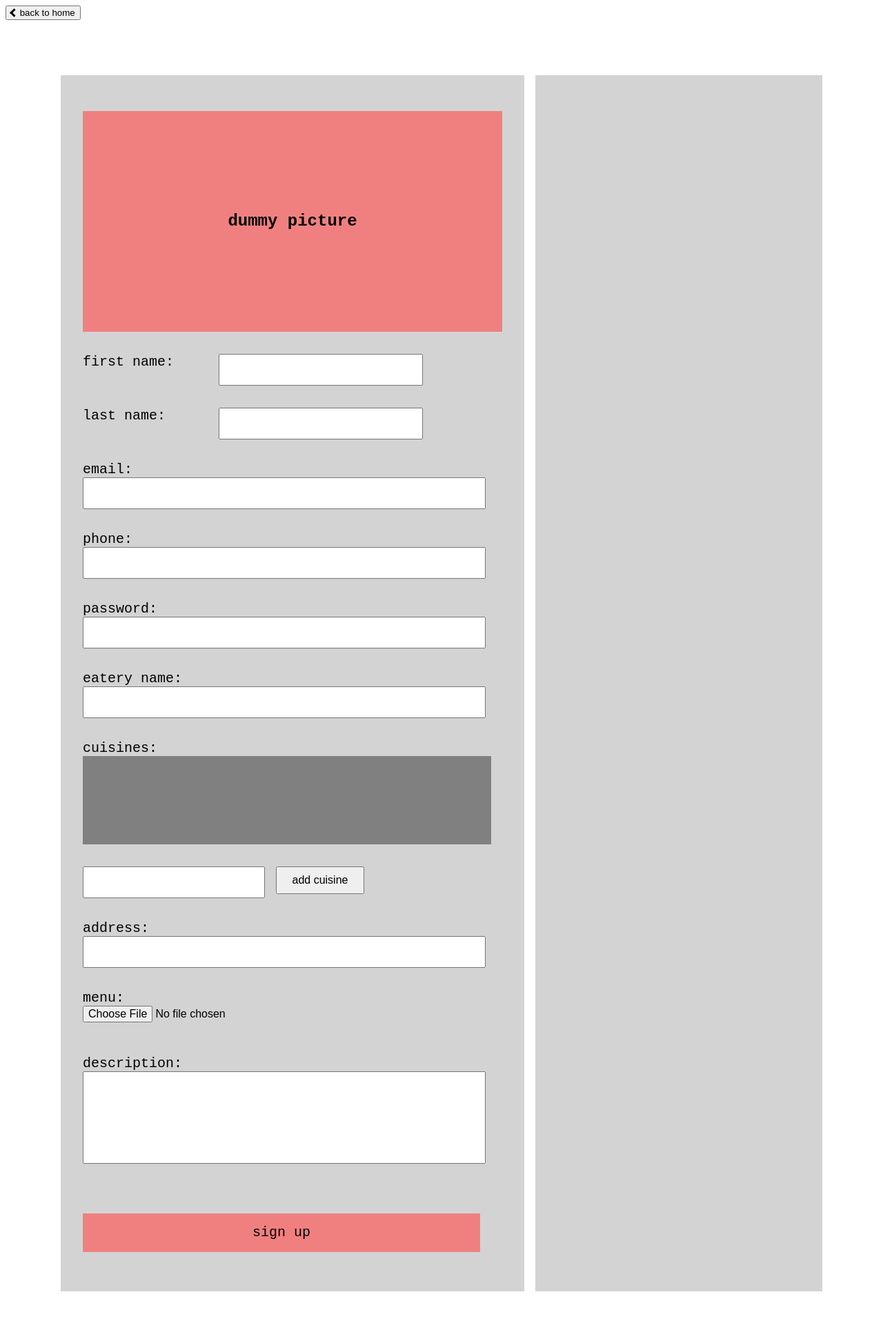
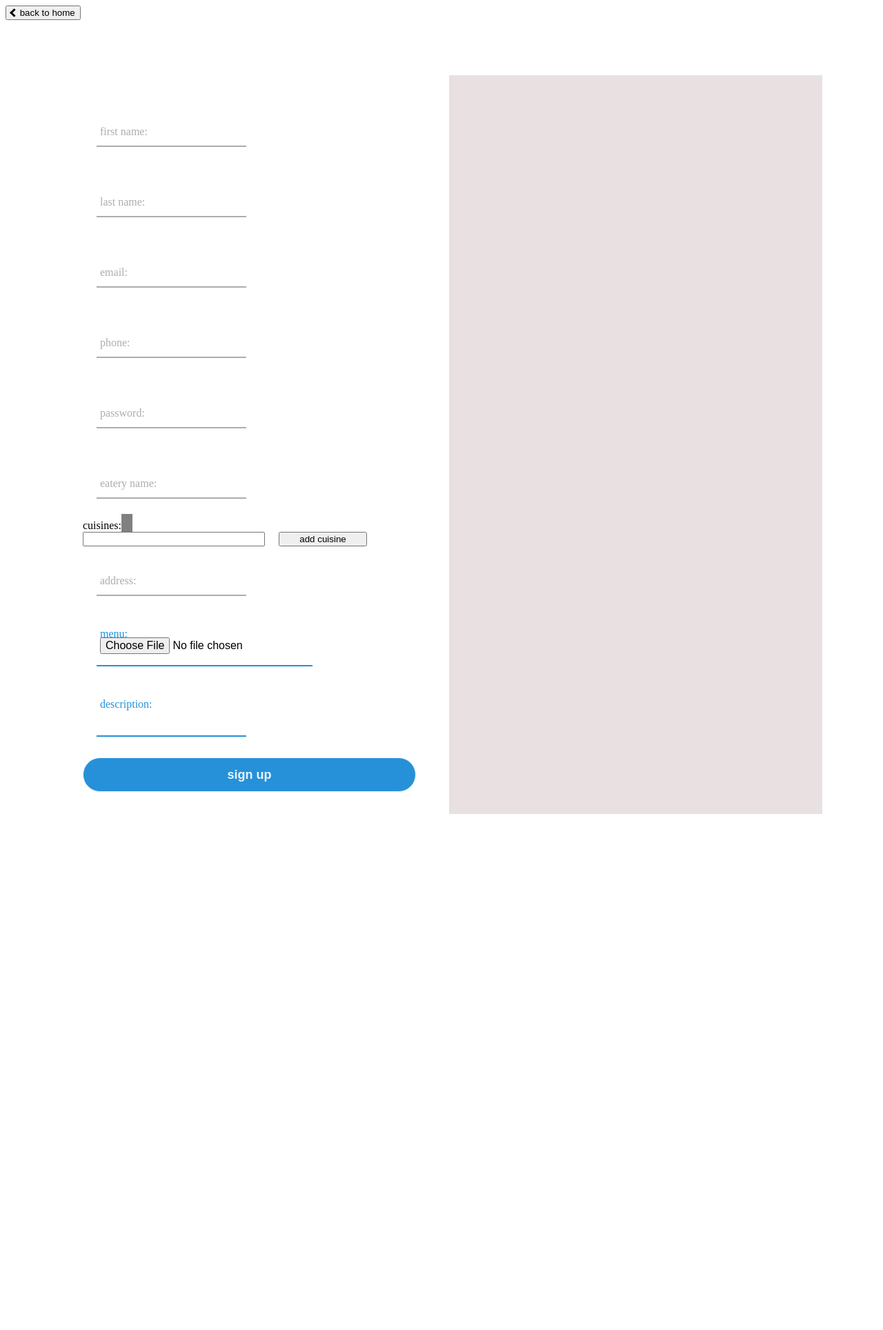
Before and after one commit to JoeZhao527/capstoneproject-comp3900-h13a-pass, a Flask app: page /eatery/register in a window 1280 px wide. Shown: the whole page at 69% size. After the commit the page ends 1180 px from the top, so only its background shows below. Run offline with Flask 2, Linux system fonts and the light colour scheme.

Commit message:
update register frontend

```diff
--- a/frontend/static/styles/eatery_register.css
+++ b/frontend/static/styles/eatery_register.css
@@ -22,60 +22,15 @@
 
 .content {
     margin: 5rem 0.5rem 3rem 5rem;
-    background-color: lightgray;
+    background-color: white;
     width: 40rem;
     padding: 2rem;
 }
 .img {
     margin: 5rem 5rem 3rem 0.5rem;
-    background-color: lightgray;
+    background-color: rgb(233, 225, 225);
     width: 50%;
     padding: 2rem;
-}
-
-#head {
-    width: 38rem;
-    height: 20rem;
-    line-height: 20rem;
-    background-color: var(--primary-color);
-    margin-bottom: 2rem;
-    text-align: center;
-    font-family: 'Courier New', Courier, monospace;
-}
-
-.sign-up-form label{
-    font-family: 'Courier New', Courier, monospace;
-    font-size: 20px;
-}
-
-.sign-up-form input {
-    height: 2.5rem;
-    width: 36rem;
-    font-size: 16px;
-}
-
-#fname, #lname {
-    width: 18rem;
-}
-
-#description {
-    height: 8rem;
-}
-.sign-up-form {
-    display: grid;
-    width: 70%;
-    grid-gap: 2rem;
-}
-
-.sign-up-form div{
-    display: grid;
-    grid-template-columns: 1fr;
-}
-
-.sign-up-form div:first-child{
-    display: grid;
-    grid-template-columns: 1fr 2fr;
-    grid-row-gap: 2rem;
 }
 
 #cuisine {
@@ -109,18 +64,71 @@
     cursor: pointer;
 }
 
-#submit {
-    background-color: var(--btn-color);
-    font-family: 'Courier New', Courier, monospace;
-    font-size: 20px;
-    width: 36rem;
-    height: 3.5rem;
-    text-align: center;
-    border-style: hidden;
-    margin-top: 40px;
-    margin-bottom: 25px;
+/* overwrite submission form style */
+form .txt_field{
+    display: inline-block;
+    position: relative;
+    border-bottom: 2px solid #adadad;
+    margin: 30px 20px;
 }
 
-#submit:hover {
-    background-color: rgb(245, 163, 163);
+.txt_field input{
+    width: 100%;
+    padding: 0 5px;
+    height: 40px;
+    font-size: 16px;
+    border: none;
+    background: none;
+    outline: none;
 }
+.txt_field label{
+    position: absolute;
+    top: 50%;
+    left: 5px;
+    color: #adadad;
+    transform: translateY(-50%);
+    font-size: 16px;
+    pointer-events: none;
+    transition: .5s;
+}
+.txt_field span::before{
+    content: '';
+    position: absolute;
+    top: 40px;
+    left: 0;
+    width: 0%;
+    height: 2px;
+    background: #2691d9;
+    transition: .5s;
+}
+.txt_field input:focus ~ label,
+.txt_field input:valid ~ label{
+    top: -5px;
+    color: #2691d9;
+}
+.txt_field input:focus ~ span::before,
+.txt_field input:valid ~ span::before{
+    width: 100%;
+}
+
+input[type="submit"]:hover{
+    border-color: #2691d9;
+    transition: .5s;
+}
+
+input[type="submit"]{
+    width: 100%;
+    height: 50px;
+    border: 1px solid;
+    background: #2691d9;
+    border-radius: 25px;
+    font-size: 18px;
+    color: #e9f4fb;
+    font-weight: 700;
+    cursor: pointer;
+    outline: none;
+}
+input[type="submit"]:hover{
+    border-color: #2691d9;
+    transition: .5s;
+}
--- a/frontend/templates/eatery_register.html
+++ b/frontend/templates/eatery_register.html
@@ -10,29 +10,36 @@
     <button id="back-home" class="back-home"><i class="arrow left"></i> back to home</button>
     <section class="container">
         <div class="content">
-            <div id="head"><h1>dummy picture</h1></div>
             <form id="sign-up-form" class="sign-up-form" name="sign-up-form">
-                <div>
+                <div class="txt_field">
+                    <input type="text" name="fname" id="fname" required>
+                    <span></span>
                     <label for="fname">first name:</label>
-                    <input type="text" name="fname" id="fname" required>
+                </div>
+                <div class="txt_field">
+                    <input type="text" name="lname" id="lname" required>
+                    <span></span>
                     <label for="lname">last name:</label>
-                    <input type="text" name="lname" id="lname" required>
                 </div>
-                <div>
+                <div class="txt_field">
+                    <input type="email" name="email" id="email" required>
+                    <span></span>
                     <label for="email">email:</label>
-                    <input type="email" name="email" id="email" required>
                 </div>
-                <div>
+                <div class="txt_field">
+                    <input type="text" name="phone" id="phone" required>
+                    <span></span>
                     <label for="phone">phone:</label>
-                    <input type="text" name="phone" id="phone" required>
                 </div>
-                <div>
+                <div class="txt_field">
+                    <input type="text" name="password" id="password" required>
+                    <span></span>
                     <label for="password">password:</label>
-                    <input type="text" name="password" id="password" required>
                 </div>
-                <div>
+                <div class="txt_field">
+                    <input type="text" name="ename" id="ename" required>
+                    <span></span>
                     <label for="ename">eatery name:</label>
-                    <input type="text" name="ename" id="ename" required>
                 </div>
                 <div>
                     <label for="cuisines">cuisines:</label>
@@ -44,17 +51,20 @@
                         <input type="button" value="add cuisine" id="add-cuisine">
                     </div>
                 </div>
-                <div>
+                <div class="txt_field">
+                    <input type="text" name="address" id="address" required>
+                    <span></span>
                     <label for="address">address:</label>
-                    <input type="text" name="address" id="address" required>
                 </div>
-                <div>
+                <div class="txt_field">
+                    <input type="file" name="menu" id="menu">
+                    <span></span>
                     <label for="menu">menu:</label>
-                    <input type="file" name="menu" id="menu">
                 </div>
-                <div>
+                <div class="txt_field">
+                    <input type="text" name="description" id="description">
+                    <span></span>
                     <label for="description">description:</label>
-                    <input type="text" name="description" id="description">
                 </div>
 
                 <input type="submit" id="submit" value="sign up">
```
